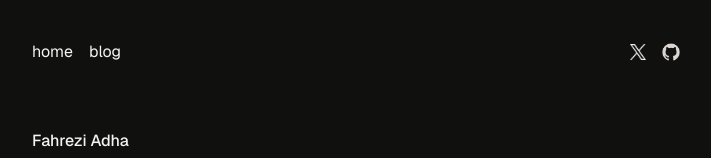
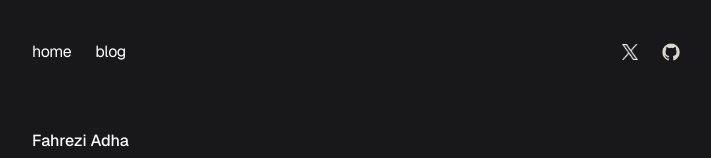
Before and after one commit to fahreziadh/fahrezi.fyi, a Next.js app: page / in a window 1280 px wide. Shown: the top 158 px of the page, without its empty margins (284-995 px from the left). Built offline with nearby package versions, Linux system fonts and the light colour scheme.

Commit message:
add some

```diff
--- a/src/app/(personal)/blog/page.tsx
+++ b/src/app/(personal)/blog/page.tsx
@@ -1,6 +1,5 @@
 import React from "react";
 import { allPosts } from "content-collections";
-import { MDXContent } from "@content-collections/mdx/react";
 import Link from "next/link";
 import { format, formatDistance } from "date-fns";
 
--- a/src/app/(personal)/layout.tsx
+++ b/src/app/(personal)/layout.tsx
@@ -5,15 +5,23 @@ const Layout = ({ children }: { children: React.ReactNode }) => {
   return (
     <>
       <nav className="container max-w-[680px] mt-6 lg:mt-10 flex flex-row items-center gap-4 justify-between">
-        <div className="flex flex-row items-center gap-4">
+        <div className="flex flex-row items-center tracking-tight gap-4 md:gap-6">
           <a href="/" className="hover:opacity-70">
             home
           </a>
           <a href="/blog" className="hover:opacity-70">
             blog
           </a>
+
+          {/* <a href="/uses" className="hover:opacity-70">
+            uses
+          </a>
+
+          <a href="/contact" className="hover:opacity-70">
+            contact
+          </a> */}
         </div>
-        <div className="flex flex-row items-center gap-4">
+        <div className="flex flex-row items-center gap-4 md:gap-6">
           <a
             target="_blank"
             href="https://twitter.com/fahrezadha"
--- a/src/app/(personal)/page.tsx
+++ b/src/app/(personal)/page.tsx
@@ -1,4 +1,3 @@
-import Image from "next/image";
 import Link from "next/link";
 
 const projects = [
--- a/src/app/globals.css
+++ b/src/app/globals.css
@@ -4,8 +4,8 @@
 
 @layer base {
   :root {
-    --background: 60 3% 6%;
-		--foreground: 240 5% 96%;
+    --background: 240 5.9% 10%;
+		--foreground: 0 0% 98%;
   }
 
   body {
```
Also changed, not shown: .content-collections/generated/index.js, src/posts/en/how-to-generate-opengraph-image.mdx (added), 2 other files (tests, documents, lock files or other folders).
